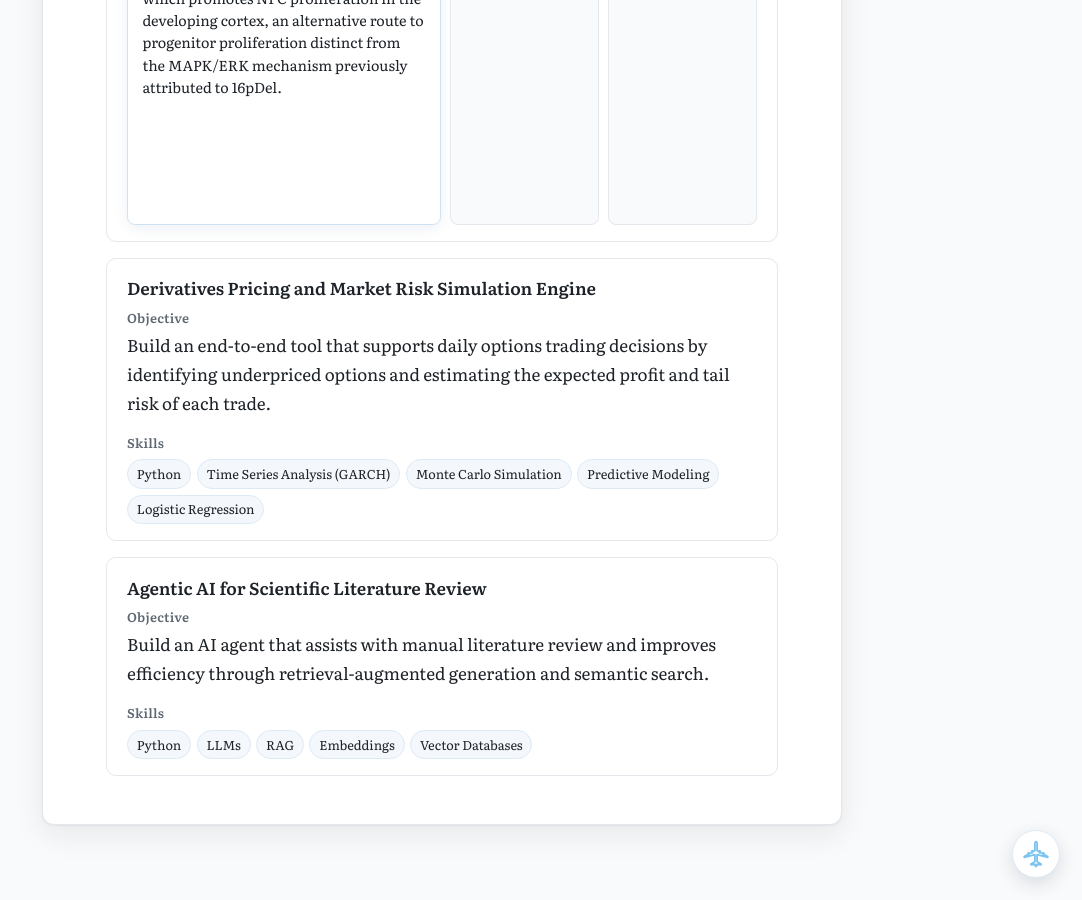
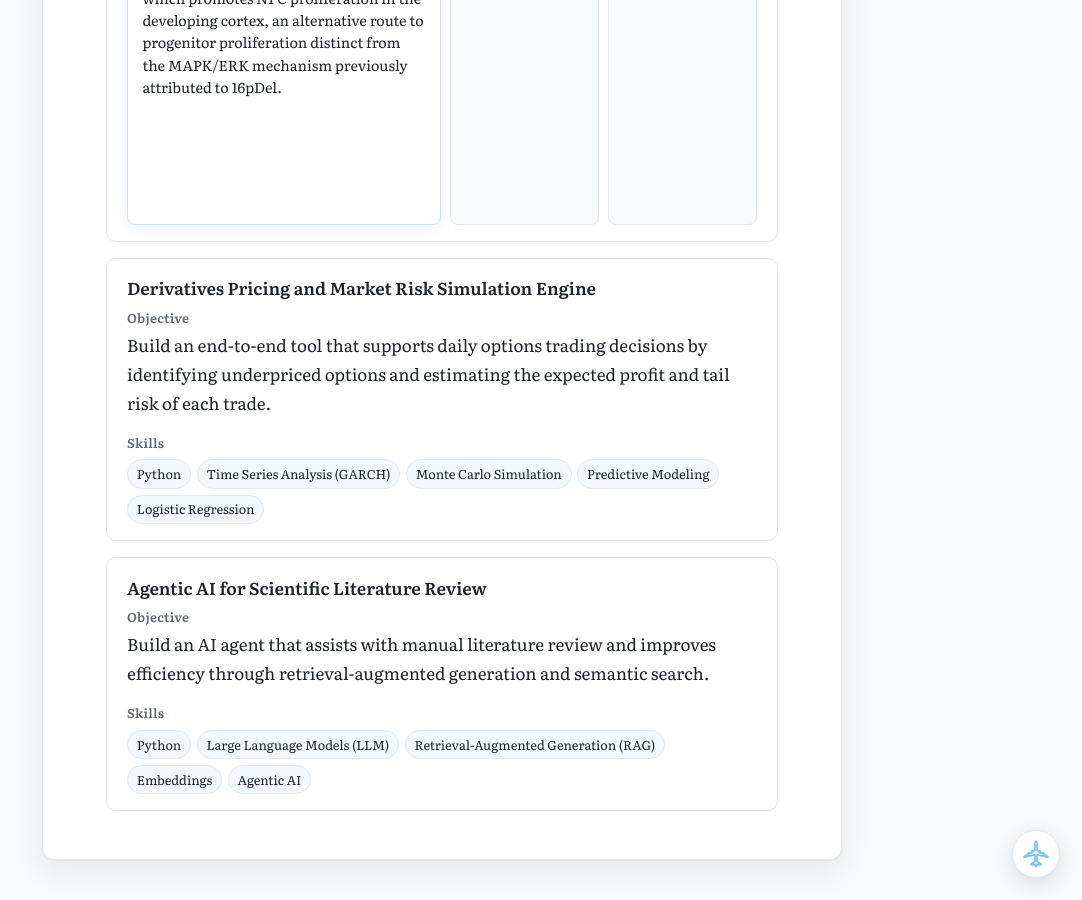
Before and after one commit to mklodi1/mklodi1.github.io, a Jekyll site: the page built from projects/index.html, in a window 1280 px wide and 900 px high, scrolled down 1119 px. Shown: the whole window, without its empty margins (198-1280 px from the left). Built offline with Jekyll 4.4.1, drawn with Linux system fonts in a browser that asks for light colours.

Commit message:
Literature review skills update
Co-Authored-By: Claude Opus 5.5 <noreply@anthropic.com>
Claude-Session: https://claude.ai/code/session_018B7yRm4wV88UDqtVSP6gVK

```diff
--- a/_data/projects.yml
+++ b/_data/projects.yml
@@ -26,4 +26,4 @@
 
 - title: "Agentic AI for Scientific Literature Review"
   objective: "Build an AI agent that assists with manual literature review and improves efficiency through retrieval-augmented generation and semantic search."
-  skills: "Python, LLMs, RAG, Embeddings, Vector Databases"
+  skills: "Python, Large Language Models (LLM), Retrieval-Augmented Generation (RAG), Embeddings, Agentic AI"
```
